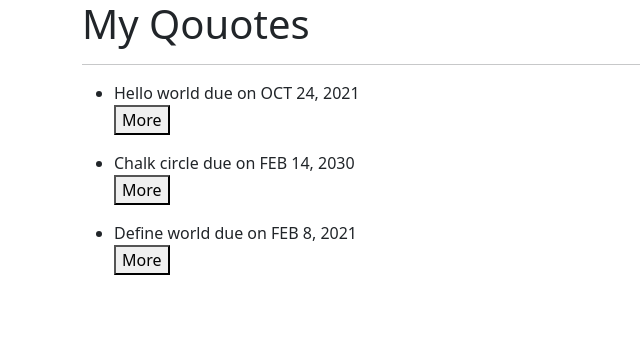
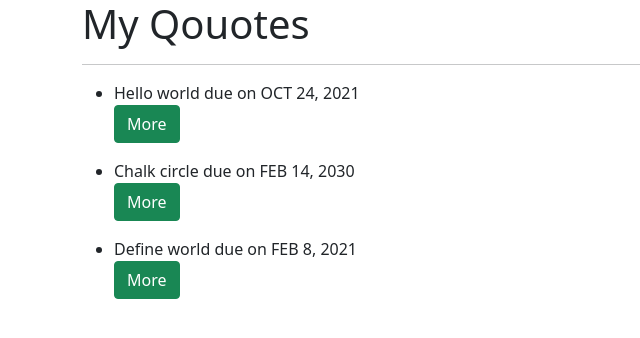
Before and after one commit to edwinkim16/Quotes-, an Angular app: page / in a window 1280 px wide. Shown: the top 338 px of the page, without its empty margins (0-640 px from the left). Built offline with nearby package versions, Linux system fonts and the light colour scheme.

Commit message:
styling of button

```diff
--- a/src/app/quote-detail/quote-detail.component.html
+++ b/src/app/quote-detail/quote-detail.component.html
@@ -4,4 +4,4 @@
 </p>
 <p>This goal will be complete in {{quote.completeDate|dateCount}} days</p>
 
-<button (click)= 'quoteDelete(true)'>Delete Quote</button>
+<button (click)= 'quoteDelete(true)' class="btn btn-outline-danger">Delete Quote</button>
--- a/src/app/quote/quote.component.html
+++ b/src/app/quote/quote.component.html
@@ -7,7 +7,7 @@
           {{quotes.name}} due on {{quotes.completeDate|date|uppercase}} <br>
 
         </li>
-        <button (click)='toggleDetails(i)'>More</button>
+        <button (click)='toggleDetails(i)' class="btn btn-success">More</button>
         <app-quote-detail *ngIf='quotes.showDescription' [quote]="quotes" (isComplete) = 'deleteQuote($event,i)'></app-quote-detail>
         <div>
 
```
